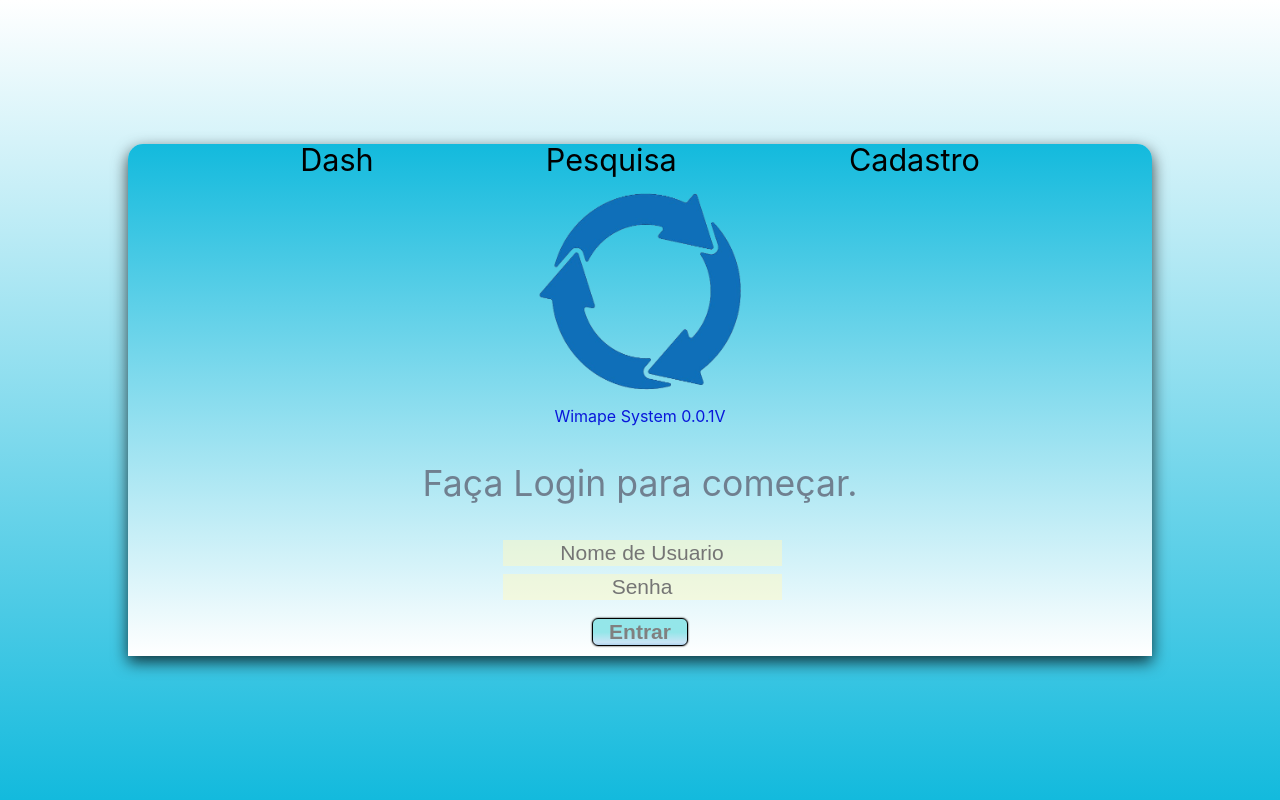
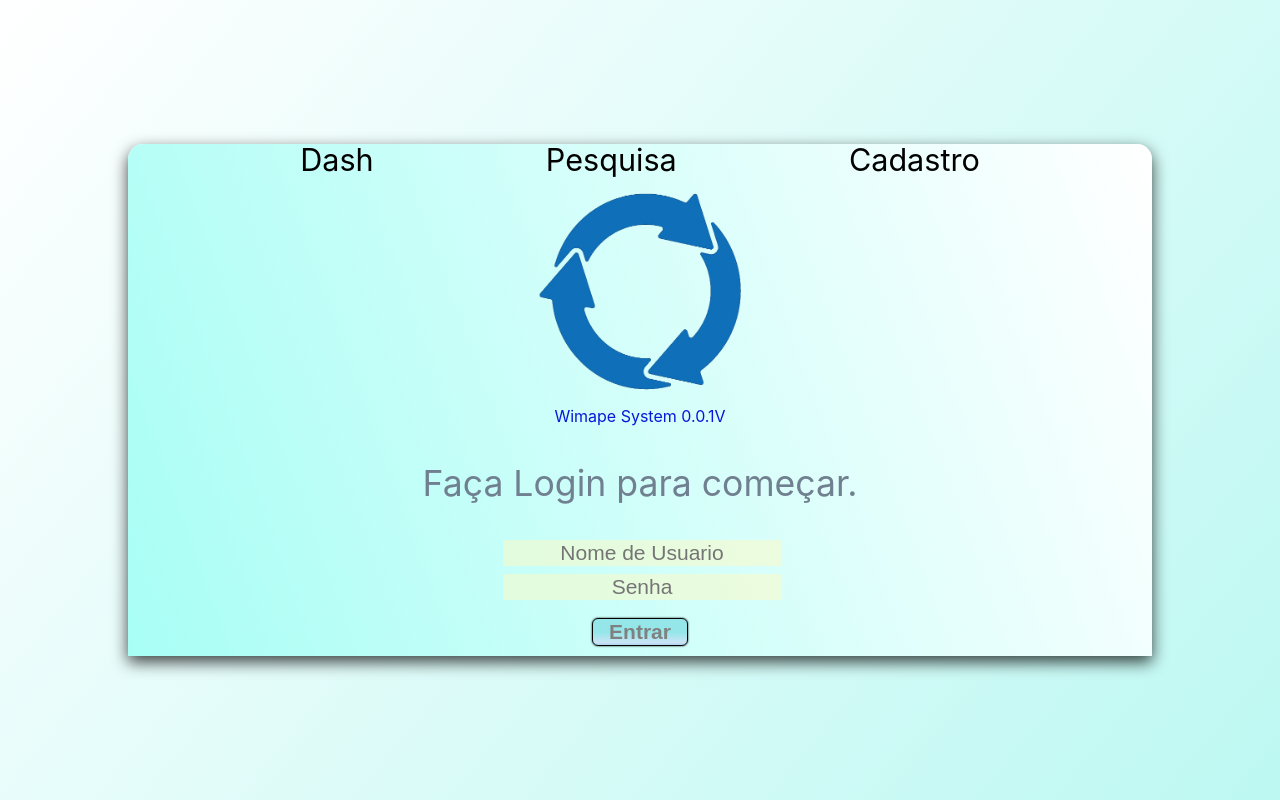
Before and after one commit to marcostech/wimapesys_frontend, a React (Create React App) app in the folder wimape/: page / in a window 1280 px wide. Built offline with nearby package versions, Linux system fonts and the light colour scheme.

Commit message:
Gradient changes

```diff
--- a/wimape/src/App.css
+++ b/wimape/src/App.css
@@ -15,7 +15,7 @@
 
 .App-header {
   background: rgb(255,255,255);
-  background: linear-gradient(0deg, rgba(255,255,255,1) 0%, rgba(19,186,221,1) 100%);
+  background: linear-gradient(250deg, rgba(255,255,255,1) 0%, rgba(168,254,245,1) 100%);
   display: flex;
   flex-direction: column;
   align-items: center;
--- a/wimape/src/index.css
+++ b/wimape/src/index.css
@@ -15,7 +15,7 @@ body {
 }
 html {
   background: rgb(19,186,221,1);
-  background: linear-gradient(180deg, rgba(255,255,255,1) 0%, rgba(19,186,221,1) 100%);
+  background: linear-gradient(130deg, rgba(255,255,255,1) 0%, rgb(189, 248, 242) 100%);
   height: 100%;
   width: 100%;
   overflow: auto ;
```
